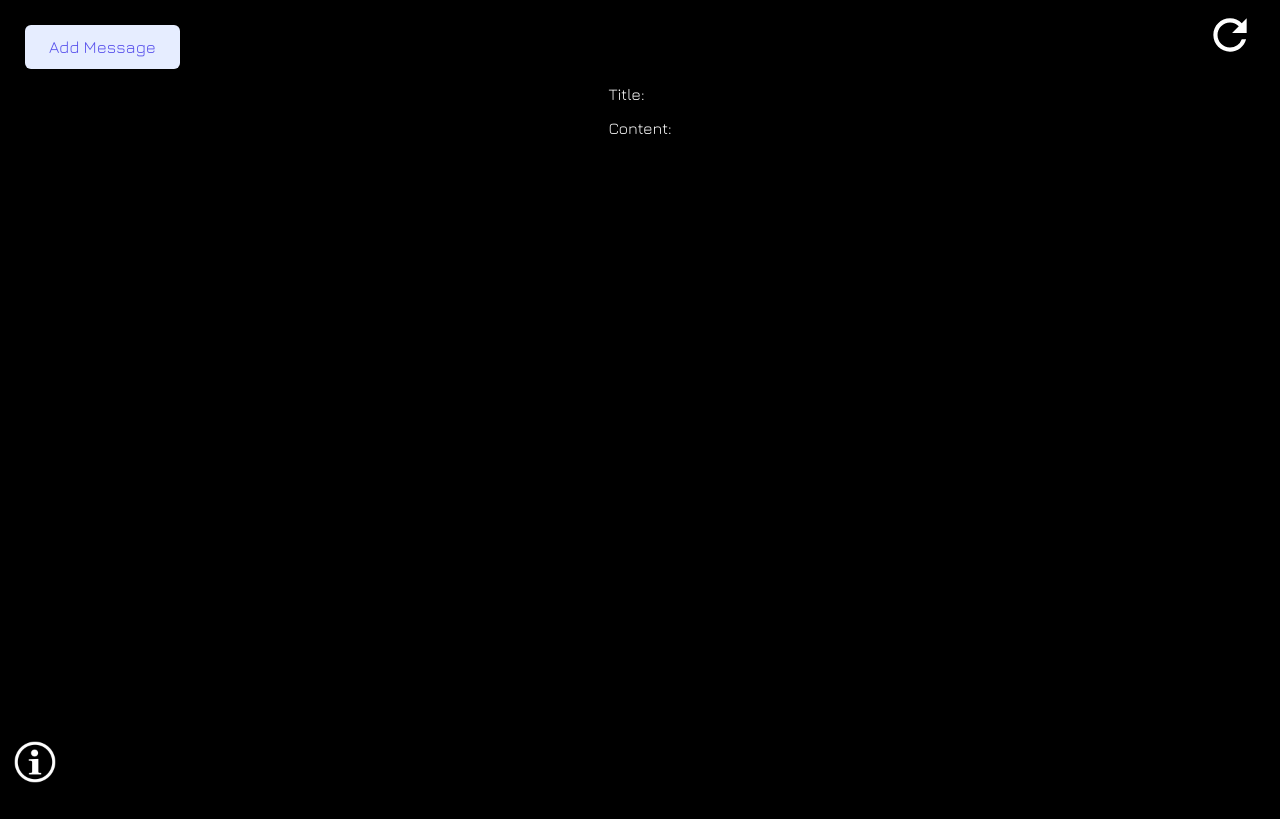
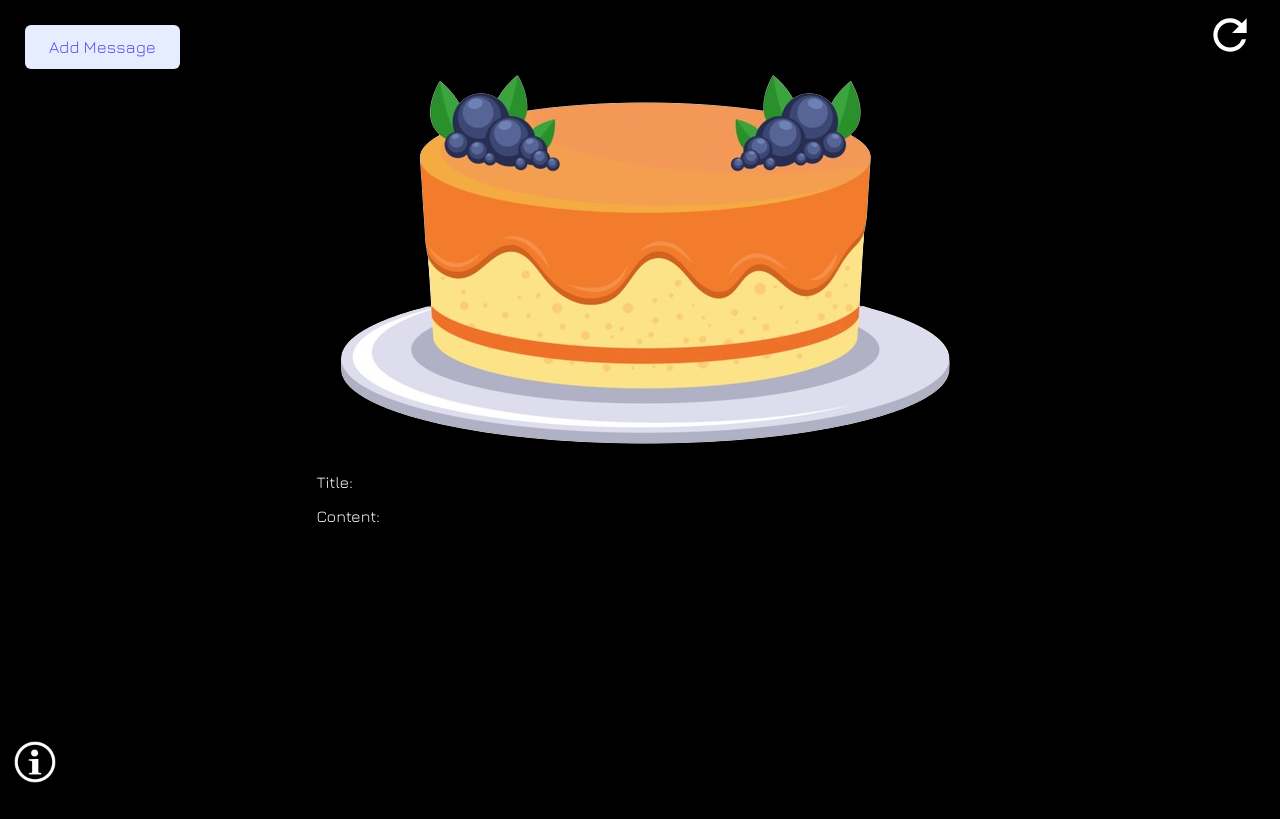
Before and after one commit to WilliamMasoen/birthday_cake, a React (Vite) app: page / in a window 1280 px wide. Built offline with nearby package versions, Linux system fonts and the light colour scheme.

Commit message:
Added test cake

```diff
--- a/src/components/BirthdayCake.tsx
+++ b/src/components/BirthdayCake.tsx
@@ -0,0 +1,18 @@
+import "../styles/BirthdayCake.css";
+import cake from "../assets/images/cake.png";
+
+function BirthdayCake() {
+  return (
+    <>
+      <div className="whole-cake-container">
+        <div className="candle-container"></div>
+
+        <div className="cake-container">
+          <img src={cake} alt="" className="cake-image" />
+        </div>
+      </div>
+    </>
+  );
+}
+
+export default BirthdayCake;
--- a/src/pages/Home.tsx
+++ b/src/pages/Home.tsx
@@ -1,6 +1,7 @@
 import "../styles/Home.css";
 import AddTextButton from "../components/AddTextButton";
 import AddTextContainer from "../components/AddTextContainer";
+import BirthdayCake from "../components/BirthdayCake";
 import FooterContainer from "../components/FooterContainer";
 import { useState } from "react";
 import { MdOutlineRefresh } from "react-icons/md";
@@ -58,7 +59,9 @@ function Home() {
       <div className="middle-container">
         <div className="cake-caption-container">
           {/* Birthday Cake */}
-          <div className="cake-container"></div>
+          <div className="cake-container">
+            <BirthdayCake />
+          </div>
 
           {/* Birthday Caption */}
           <div className="caption-container">
```
Also changed, not shown: src/assets/images/cake.png (added), 1 other file (tests, documents, lock files or other folders).
